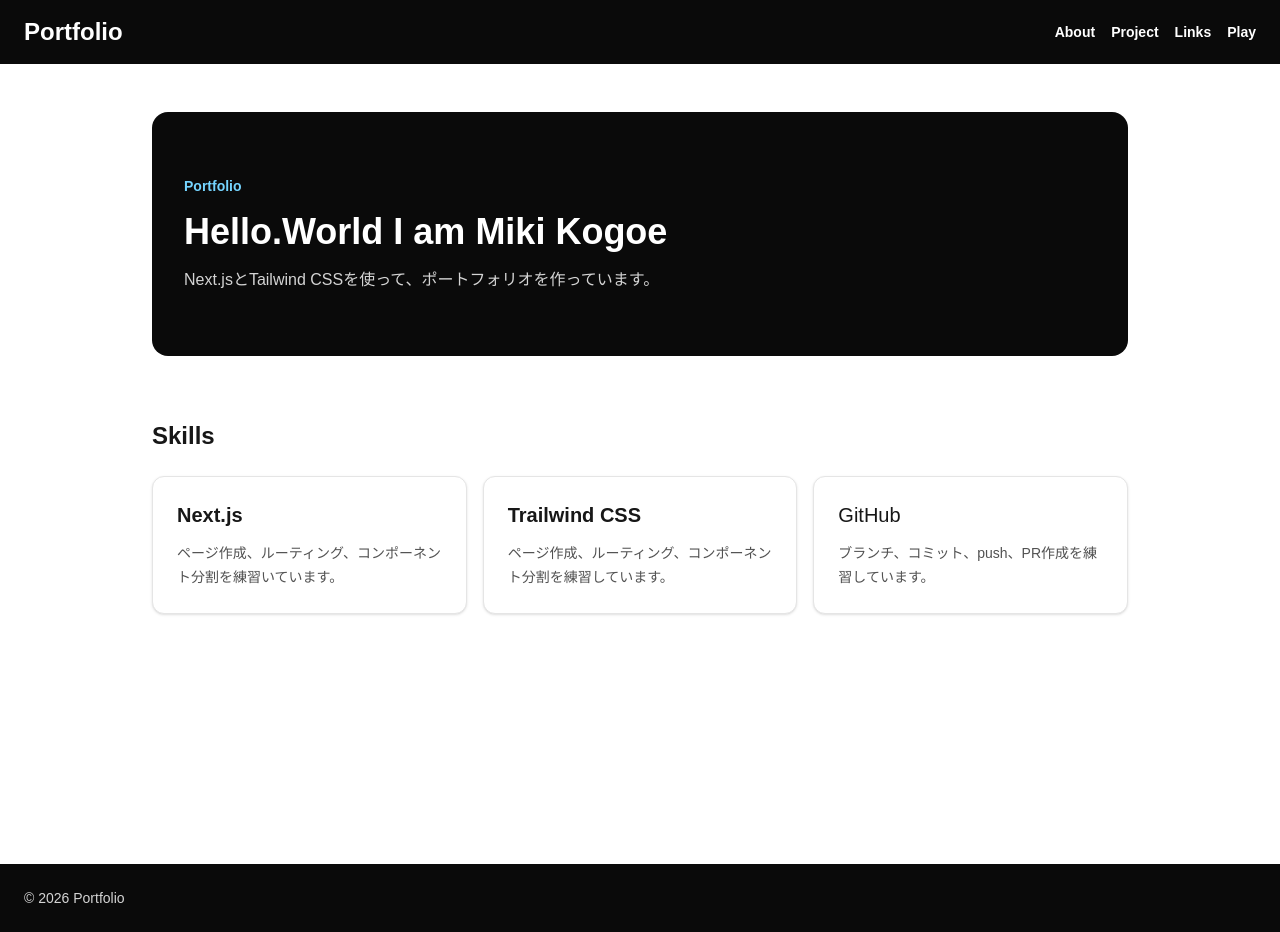
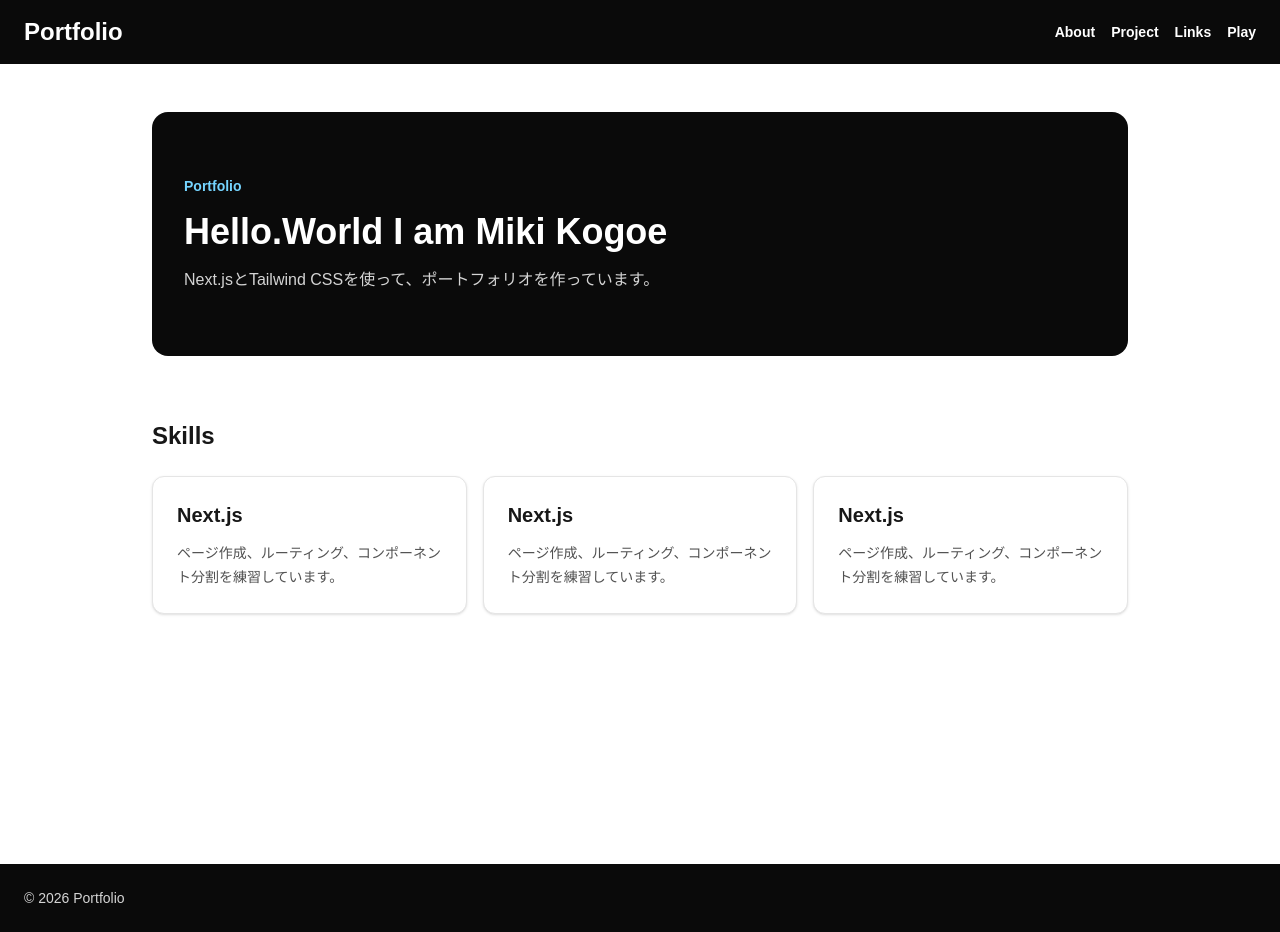
Before and after one commit to Miki15-kg/miki-portfolio, a Next.js app: page / in a window 1280 px wide. Built offline with nearby package versions, Linux system fonts and the light colour scheme.

Commit message:
feature/add-main-pageでpage.tsxを編集

```diff
--- a/src/app/page.tsx
+++ b/src/app/page.tsx
@@ -1,4 +1,5 @@
 import { MainLayout } from "../layouts/main/main-layout";
+import { SkillCard } from "../components/skill-card/skill-card"
 
 export default function Home() {
   return (
@@ -13,18 +14,9 @@ export default function Home() {
         <section id="skills">
           <h2 className='text-2xl font-bold text-neutral-900'>Skills</h2>
           <div className='mt-6 grid gap-4 md:grid-cols-3'>
-            <div className='rounded-xl border border-neutral-200 bg-white p-6 shadow-sm'>
-              <h3 className='text-xl font-bold text-neutral-900'>Next.js</h3>
-              <p className='mt-3 text-sm leading-6 text-neutral-600'>ページ作成、ルーティング、コンポーネント分割を練習いています。</p>
-            </div>
-            <div className='rounded-xl border border-neutral-200 bg-white p-6 shadow-sm'>
-              <h3 className='text-xl font-bold text-neutral-900'>Trailwind CSS</h3>
-              <p className='mt-3 text-sm leading-6 text-neutral-600'>ページ作成、ルーティング、コンポーネント分割を練習しています。</p>
-            </div>
-            <div className='rounded-xl border border-neutral-200 bg-white p-6 shadow-sm'>
-              <h3 className='text-xl fon-bold text-neutral-900'>GitHub</h3>
-              <p className='mt-3 text-sm leading-6 text-neutral-600'>ブランチ、コミット、push、PR作成を練習しています。</p>
-            </div>
+            <SkillCard />
+            <SkillCard />
+            <SkillCard />
           </div>
         </section>
         </div>
```
